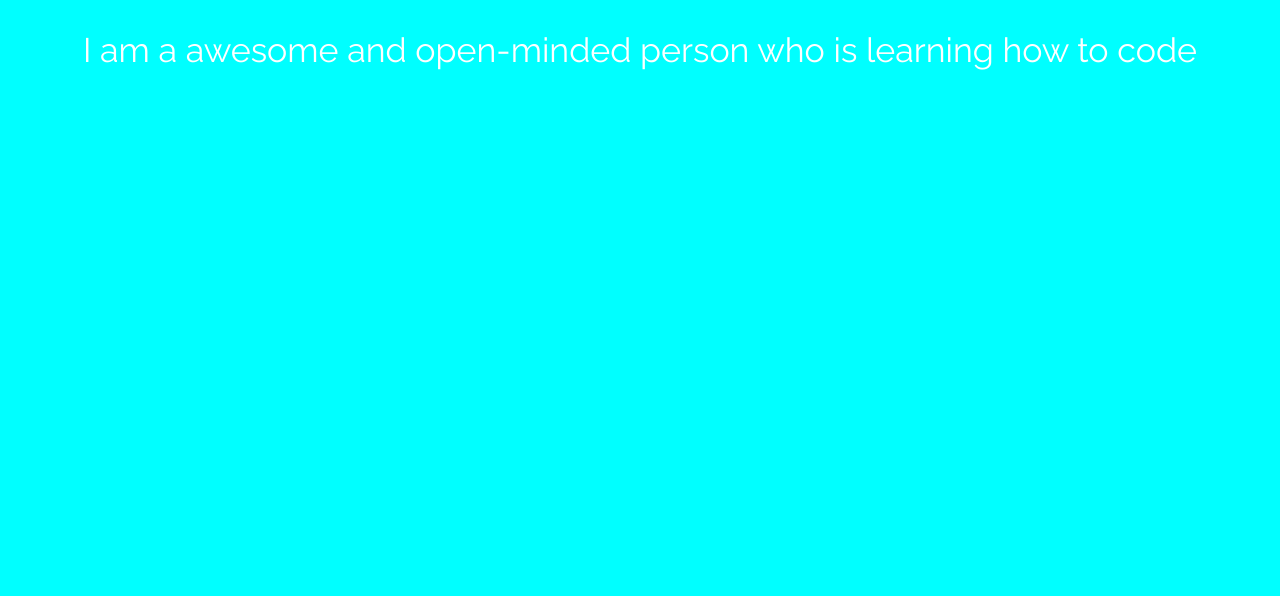
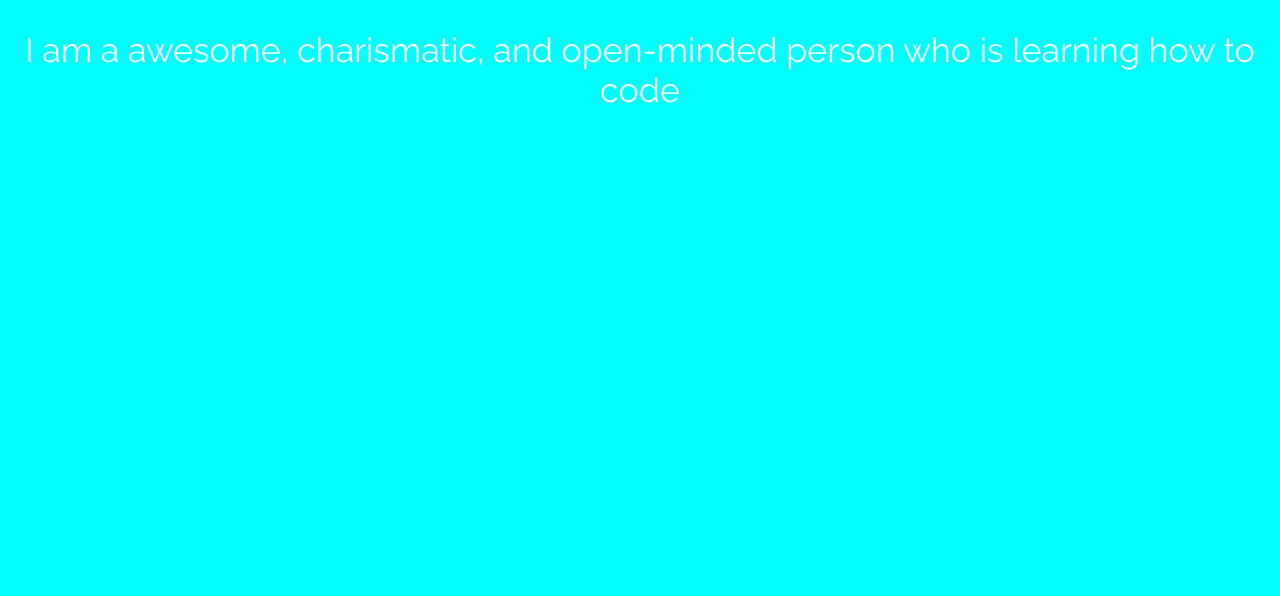
Before and after one commit to paigestroming/paigestroming.github.io, a plain HTML site: page index.html in a window 1280 px wide. Shown: the part 204-800 px from the top of the page. Drawn offline with Linux system fonts and the light colour scheme.

Commit message:
Update index.html

```diff
--- a/index.html
+++ b/index.html
@@ -20,6 +20,6 @@
 <h1>
 I Am Paige Stroming,
 </h1>
-<p>I am a awesome and open-minded person who is learning how to code</p>
+<p>I am a awesome, charismatic, and open-minded person who is learning how to code</p>
 </body>
 </html
```
